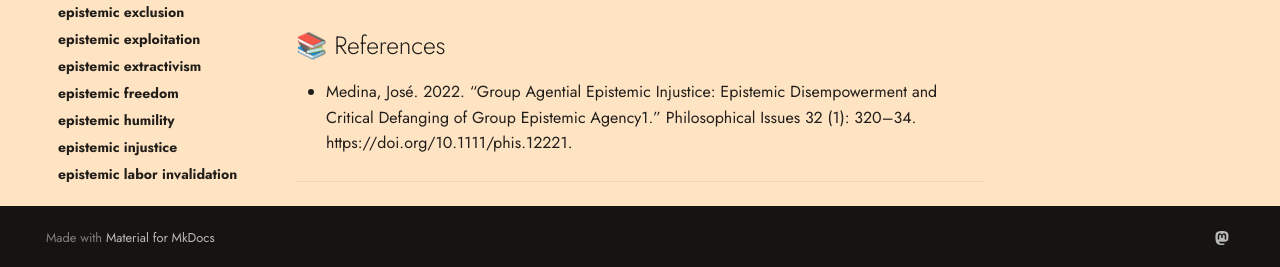
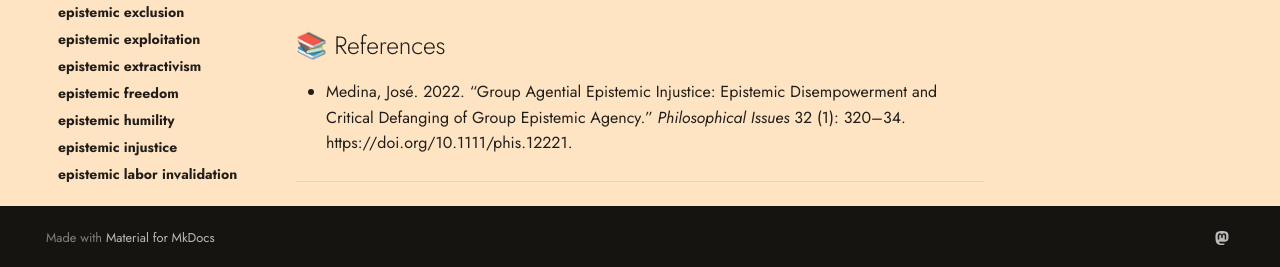
Before and after one commit to conceptcartography/conceptcartography, an MkDocs documentation site: the page built from docs/concepts/epistemic-agential-injustice.md, in a window 1280 px wide and 925 px high. Shown: the part 655-922 px from the top of the window. Built offline with MkDocs 1.6.1 and Material for MkDocs 9.7.7, drawn with Linux system fonts in a browser that asks for light colours; comment, search, counter and statistics services are not loaded; the version menu is left out.

Commit message:
Update epistemic-agential-injustice.md

```diff
--- a/docs/concepts/epistemic-agential-injustice.md
+++ b/docs/concepts/epistemic-agential-injustice.md
@@ -14,7 +14,7 @@
 
 ## 📚 References
 
-- Medina, José. 2022. “Group Agential Epistemic Injustice: Epistemic Disempowerment and Critical Defanging of Group Epistemic Agency1.” Philosophical Issues 32 (1): 320–34. https://doi.org/10.1111/phis.12221.
+- Medina, José. 2022. “Group Agential Epistemic Injustice: Epistemic Disempowerment and Critical Defanging of Group Epistemic Agency.” _Philosophical Issues_ 32 (1): 320–34. https://doi.org/10.1111/phis.12221.
 
 
 ---
```
